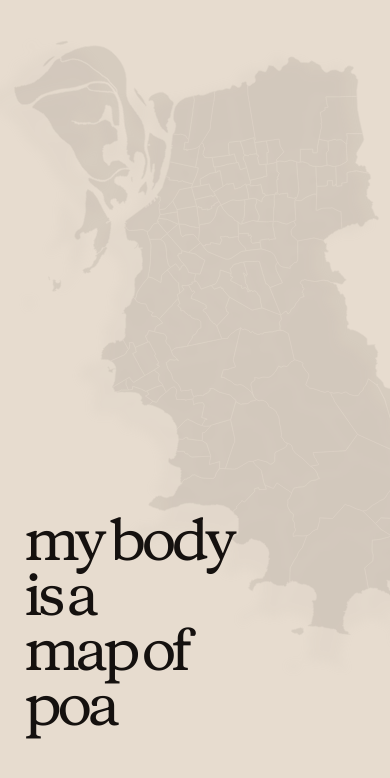
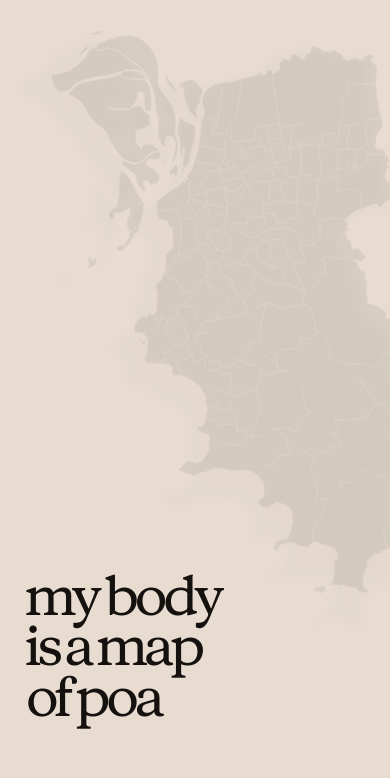
Before and after one commit to gabrielguivan/poagab, a website: page index.html in a window 390 px wide. Drawn offline with Linux system fonts and the light colour scheme.

Commit message:
Add files via upload

```diff
--- a/index.html
+++ b/index.html
@@ -32,9 +32,16 @@
         <img class="map-reference map-reference-main" src="./poa-map.svg" alt="" />
       </div>
 
-      <h1 class="title">
-        <span class="line line-a">my body is a</span>
-        <span class="line line-b">map of poa</span>
+      <h1 class="title" aria-label="my body is a map of poa">
+        <span class="desktop-copy" aria-hidden="true">
+          <span class="line line-a">my body is a</span>
+          <span class="line line-b">map of poa</span>
+        </span>
+        <span class="mobile-copy" aria-hidden="true">
+          <span class="line line-a">my body</span>
+          <span class="line line-b">is a map</span>
+          <span class="line line-c">of poa</span>
+        </span>
       </h1>
     </main>
 
--- a/styles.css
+++ b/styles.css
@@ -90,6 +90,14 @@ body {
 
 .line {
   display: block;
+}
+
+.desktop-copy {
+  display: block;
+}
+
+.mobile-copy {
+  display: none;
 }
 
 .theme-editorial {
@@ -224,21 +232,34 @@ body {
   }
 
   .title {
-    max-width: 6.2ch;
-    font-size: clamp(3.15rem, 14.4vw, 4.9rem);
+    max-width: none;
+    font-size: clamp(3.08rem, 13.6vw, 4.55rem);
     text-align: left;
-    line-height: 0.98;
-    letter-spacing: -0.05em;
+    line-height: 0.95;
+    letter-spacing: -0.052em;
+  }
+
+  .desktop-copy {
+    display: none;
+  }
+
+  .mobile-copy {
+    display: block;
   }
 
   .theme-misteriosa .title,
   .theme-brutal .title {
-    max-width: 6.4ch;
+    max-width: none;
     transform: translate(0, 0);
   }
 
   .theme-misteriosa .line-b,
   .theme-brutal .line-b {
+    margin-left: 0;
+  }
+
+  .theme-misteriosa .line-c,
+  .theme-brutal .line-c {
     margin-left: 0;
   }
 
@@ -251,27 +272,30 @@ body {
   }
 
   .theme-editorial {
-    --map-shadow-opacity: 0.06;
-    --map-main-opacity: 0.16;
+    --map-shadow-opacity: 0.05;
+    --map-main-opacity: 0.15;
   }
 
   .theme-editorial .title {
-    max-width: 6.2ch;
     margin-left: 0;
-    transform: translate(0, 0);
+    transform: translate(0, -1.2vh);
   }
 
   .theme-editorial .line-b {
     margin-left: 0;
   }
 
+  .theme-editorial .line-c {
+    margin-left: 0.04ch;
+  }
+
   .theme-editorial .map-reference-shadow {
-    height: 78vh;
-    transform: translate(-50%, -50%) translate(18vw, -9vh) rotate(-8deg) scale(1.01);
+    height: 74vh;
+    transform: translate(-50%, -50%) translate(24vw, -12vh) rotate(-8deg) scale(1.01);
   }
 
   .theme-editorial .map-reference-main {
-    height: 74vh;
-    transform: translate(-50%, -50%) translate(21vw, -11vh) rotate(-7deg);
+    height: 70vh;
+    transform: translate(-50%, -50%) translate(27vw, -14vh) rotate(-7deg);
   }
 }
```
